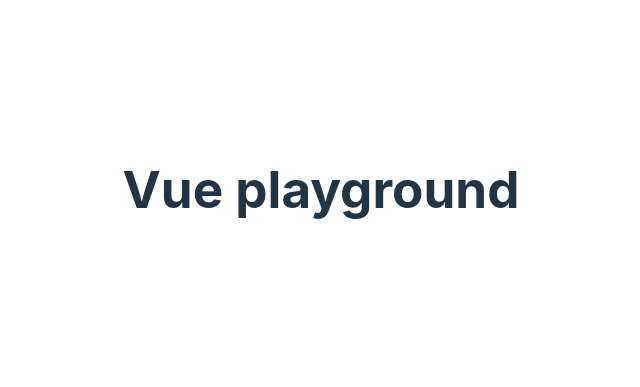
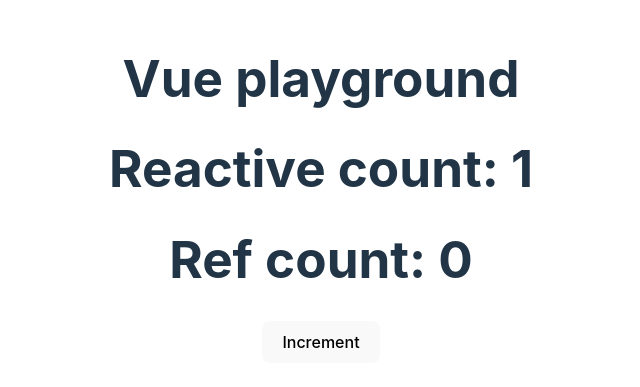
Before and after one commit to Supreme-Zungula/vue-3-playground, a Vue app: page / in a window 1280 px wide. Shown: the part 211-598 px from the top of the page, without its empty margins (319-959 px from the left). Built offline with nearby package versions, Linux system fonts and the light colour scheme.

Commit message:
reactive and ref behaviour

```diff
--- a/src/App.vue
+++ b/src/App.vue
@@ -1,9 +1,11 @@
 <script setup>
+ import Reactivity from './components/Reactivity.vue';
 </script>
 
 <template>
   <div>
     <h1>Vue playground</h1>
+    <Reactivity />
   </div>
 </template>
 
--- /dev/null
+++ b/src/components/Reactivity.vue
@@ -0,0 +1,29 @@
+<template>
+  <div>
+     <h1>Reactive count: {{ state.count }}</h1>
+     <h1>Ref count: {{ count }}</h1>
+     <button @click="increment">Increment</button>
+  </div>
+</template>
+<script>
+import { reactive, ref } from 'vue';
+export default {
+  setup() {
+    const state = reactive({ count: 1 });
+    const count = ref(0);
+
+    function increment() {
+      state.count++;
+      count.value++;
+    }
+    return {
+      state,
+      count,
+      increment
+    }
+  }
+}
+</script>
+<style lang="">
+
+</style>
```
